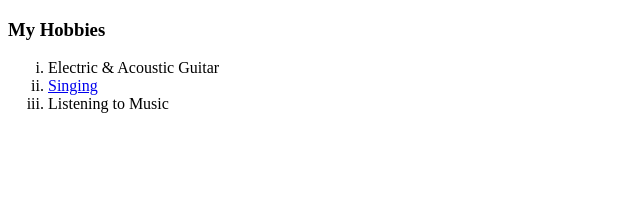
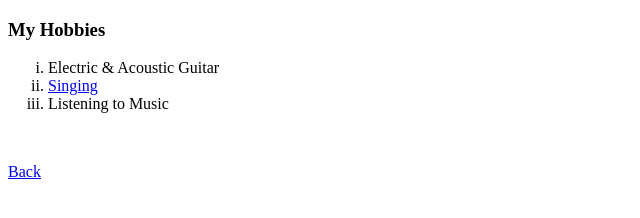
Before and after one commit to williamjeon/cv, a plain HTML site: page hobbies.html in a window 1280 px wide. Shown: the full height of the page, 0-640 px from the left. Drawn offline with Linux system fonts and the light colour scheme.

Commit message:
Added redirect to index (line 15)

```diff
--- a/hobbies.html
+++ b/hobbies.html
@@ -11,6 +11,7 @@
       <li><a href="https://www.youtube.com/watch?v=5F5uiEFFpEg">Singing</a></li>
       <li>Listening to Music</li>
     </ol>
-
+    <Br>
+  <p><a href="index.html">Back</a></p>
   </body>
 </html>
```
